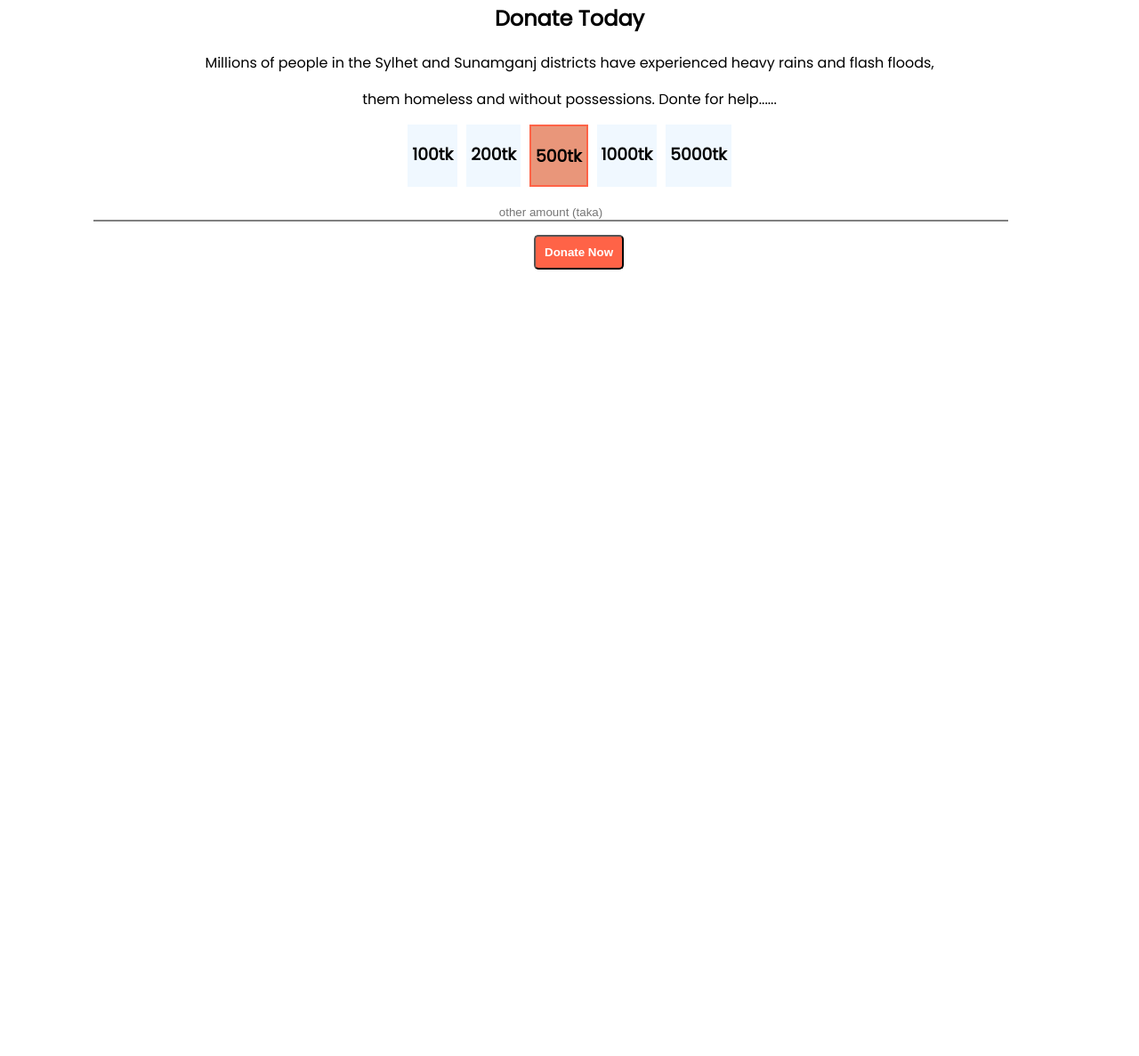
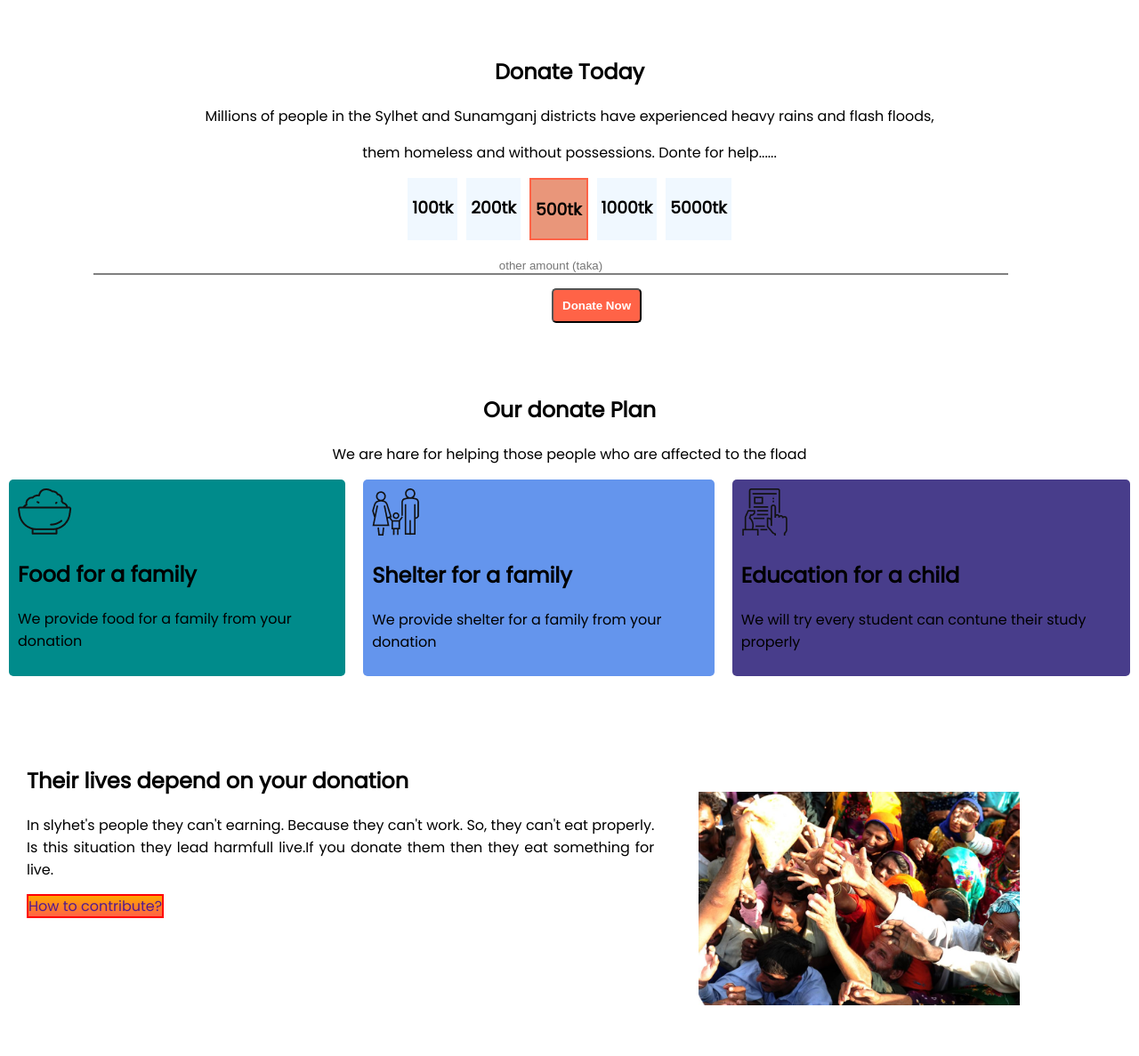
Before and after one commit to tzmehedy/Assignment_1, a plain HTML site: page index.html in a window 1280 px wide. Shown: the part 577-1764 px from the top of the page at 89% size. Before the commit the page ends 880 px from the top, so only its background shows below. Drawn offline with Linux system fonts and the light colour scheme.

Commit message:
3rd change

```diff
--- a/index.html
+++ b/index.html
@@ -19,7 +19,7 @@
         <a target="_blank" href="https://www.bkash.com/bn/user">Donate Now</a>
     </div>
 
-    <section>
+    <section class="distance">
         <h1 class="text_center">Donate Today</h1>
         <p class="text_center">Millions of people in the Sylhet and Sunamganj districts have experienced heavy rains and flash floods,</p>
         <p class="text_center"> them homeless and without possessions. Donte for help......</p>
@@ -44,8 +44,42 @@
         <input type = "text"placeholder="other amount (taka)"> <br>
 
        <button class="button-design">Donate Now</button>
+    </section>
+    <section class="distance">
+        <h1 class="text_center">Our donate Plan</h1>
+        <p class="text_center">We are hare for helping those people who are affected to the fload</p>
+        <div class="display_flex">
+            <div id="food_design">
+                <img src="./icons/food.png" alt="food">
+                <h1>Food for a family</h1>
+                <p>We provide food for a family from your donation</p>
+
+            </div>
+            <div id="shelter_design">
+                <img src="./icons/shelter.png" alt="shelter">
+                <h1>Shelter for a family</h1>
+                <p>We provide shelter for a family from your donation</p>
+            </div>
+            <div id="education_design">
+                <img src="./icons/Frame-1.png" alt="education">
+                <h2>Education for a child</h2>
+                <p>We will try every student can contune their study properly</p>
+            </div>
+        </div>
+    </section>
+
+    <section class="display_flex depend">
+        <div>
+            <h1>Their lives depend on your donation</h1>
+            <p>In slyhet's people they can't earning. Because they can't work. So, they can't eat properly. Is this situation they lead harmfull live.If you donate them then they eat something for live.</p>
+            <a href="">How to contribute?</a>
+        </div>
+        <div>
+            <img src="./images/donation0.jpg" alt="donation">
+        </div>
 
     </section>
 
+
 </body>
 </html>
--- a/style.css
+++ b/style.css
@@ -27,6 +27,9 @@ body{
     display: flex;
     justify-content: center;
 
+}
+.distance{
+    margin-top: 80px;
 }
 .donation_amount{
     background-color:aliceblue;
@@ -64,10 +67,51 @@ section input{
     text-align: center;
     color: white;
     font-weight: 700;
-    margin-left: 600px;
+    margin-left: 620px;
     background-color: tomato;
     padding:10px;
     border-radius: 5px;
-
-
 }
+.display_flex{
+    display: flex;
+}
+#food_design{
+    margin-left: 10px;
+    margin-right: 10px;
+    padding:10px;
+    background-color: darkcyan;
+    border-radius: 5px;
+}
+#shelter_design{
+    margin-left: 10px;
+    margin-right: 10px;
+    padding:10px;
+    background-color:cornflowerblue;
+    border-radius: 5px;
+}
+#education_design{
+    margin-left: 10px;
+    margin-right: 10px;
+    padding:10px;
+    background-color:darkslateblue;
+    border-radius: 5px;
+}
+.depend{
+    margin-top: 80px;
+    padding-left:20px;
+    padding-right: 20px;
+    margin-left: 10px;
+    margin-right: 10px;
+}
+.depend img{
+    width:70%;
+    padding:50px;
+}
+.depend p{
+    text-align: justify;
+}
+.depend a{
+    text-decoration: none;
+    border:2px solid red;
+    background-image: linear-gradient(orange, tomato);
+}
```
Also changed, not shown: icons/Frame-1.png (added), icons/blood.svg (added), icons/bus.svg (added), icons/clothes.svg (added), icons/food.png (added), icons/icon11.svg (added), icons/icon13.svg (added), icons/icon4.svg (added), icons/icon5.svg (added), icons/icon6.svg (added), icons/icon7.svg (added), icons/icon8.svg (added), icons/icon9.svg (added), icons/medicine.svg (added), 1 more files.
